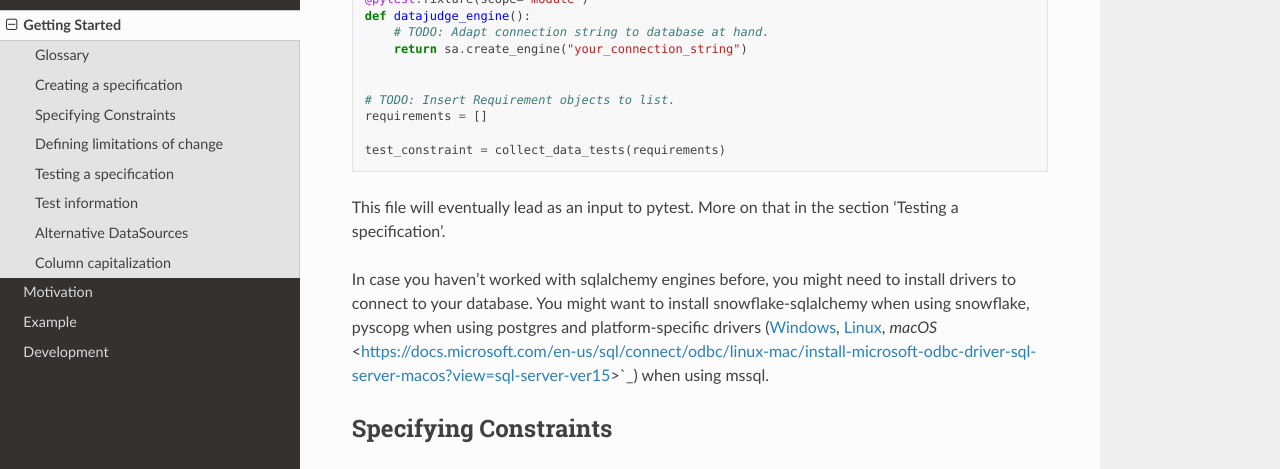
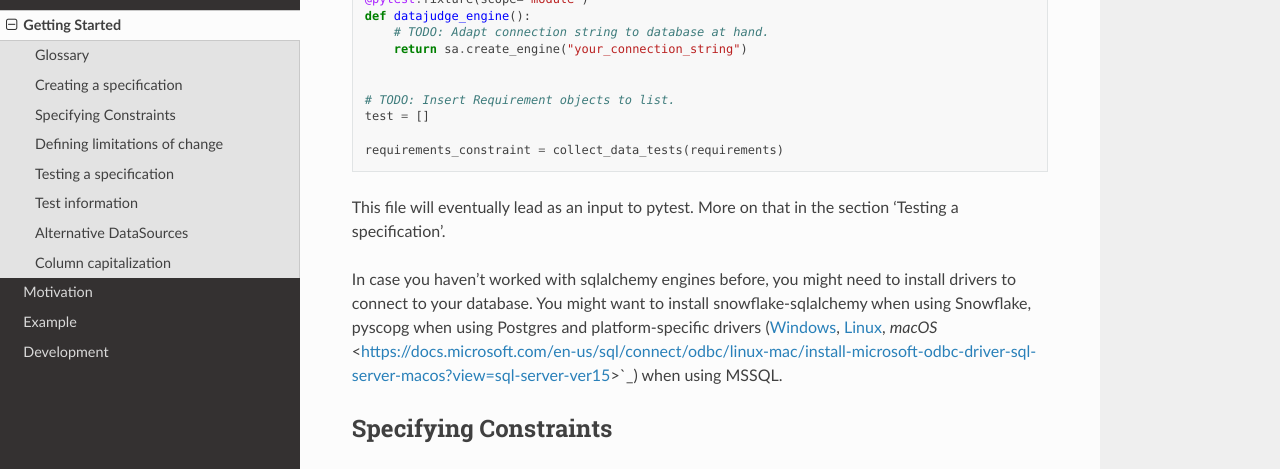
Before and after one commit to Quantco/datajudge, a Sphinx documentation site: the page built from docs/source/getting_started.rst, in a window 1280 px wide and 900 px high, scrolled down 622 px. Shown: the part 151-620 px from the top of the window. Built offline with Sphinx 7.4.7 and the Read the Docs theme 2.0.0, drawn with Linux system fonts in a browser that asks for light colours; pages that are not in the unit, such as notebooks, are missing from menus; some of the changed text lies outside the part shown.

Commit message:
Capitalize dbms names.

```diff
--- a/docs/source/development.rst
+++ b/docs/source/development.rst
@@ -18,9 +18,9 @@ Unit tests can be run by executing
    pytest tests/unit
 
 Integration tests are run against a specific backend at a time. As of now, we provide helper
-scripts to spin up either a postgres or mssql backend.
+scripts to spin up either a Postgres or MSSQL backend.
 
-To run integration tests against postgres, first start a docker container with a postgres database:
+To run integration tests against Postgres, first start a docker container with a Postgres database:
 
 ::
 
@@ -32,7 +32,7 @@ Once this is running, you may execute integration tests as follows:
 
    pytest tests/integration --backend=postgres
 
-Analogously, for mssql, run
+Analogously, for MSSQL, run
 
 ::
 
--- a/docs/source/getting_started.rst
+++ b/docs/source/getting_started.rst
@@ -37,13 +37,13 @@ This file will represent a specification.
 
 
     # TODO: Insert Requirement objects to list.
-    requirements = []
+    test = []
 
-    test_constraint = collect_data_tests(requirements)
+    requirements_constraint = collect_data_tests(requirements)
 
 This file will eventually lead as an input to pytest. More on that in the section 'Testing a specification'.
 
-In case you haven't worked with sqlalchemy engines before, you might need to install drivers to connect to your database. You might want to install snowflake-sqlalchemy when using snowflake, pyscopg when using postgres and platform-specific drivers (`Windows <https://docs.microsoft.com/en-us/sql/connect/odbc/windows/microsoft-odbc-driver-for-sql-server-on-windows?view=sql-server-ver15>`_, `Linux <https://docs.microsoft.com/en-us/sql/connect/odbc/linux-mac/installing-the-microsoft-odbc-driver-for-sql-server?view=sql-server-ver15>`_, `macOS` <https://docs.microsoft.com/en-us/sql/connect/odbc/linux-mac/install-microsoft-odbc-driver-sql-server-macos?view=sql-server-ver15>`_) when using mssql.
+In case you haven't worked with sqlalchemy engines before, you might need to install drivers to connect to your database. You might want to install snowflake-sqlalchemy when using Snowflake, pyscopg when using Postgres and platform-specific drivers (`Windows <https://docs.microsoft.com/en-us/sql/connect/odbc/windows/microsoft-odbc-driver-for-sql-server-on-windows?view=sql-server-ver15>`_, `Linux <https://docs.microsoft.com/en-us/sql/connect/odbc/linux-mac/installing-the-microsoft-odbc-driver-for-sql-server?view=sql-server-ver15>`_, `macOS` <https://docs.microsoft.com/en-us/sql/connect/odbc/linux-mac/install-microsoft-odbc-driver-sql-server-macos?view=sql-server-ver15>`_) when using MSSQL.
 
 
 Specifying Constraints
@@ -180,7 +180,7 @@ For the time being:
 - Postgres: ``datajudge`` expects lowercase column names.
 - Snowflake: ``datajudge`` will lowercase independently of the capitalization provided.
 
-The snowflake behavior is due to an upstream `bug <https://github.com/snowflakedb/snowflake-sqlalchemy/issues/157>`_
+The Snowflake behavior is due to an upstream `bug <https://github.com/snowflakedb/snowflake-sqlalchemy/issues/157>`_
 in snowflake-sqlalchemy.
 
 This behavior is subject to change.
--- a/docs/source/index.rst
+++ b/docs/source/index.rst
@@ -6,7 +6,7 @@ Welcome to datajudges's documentation!
 While meant to be as agnostic to concrete database management systems as possible, ``datajudge`` currently explicitly supports:
 
 - Postgres
-- Mssql
+- MSSQL
 - Snowflake
 
 Contents
```
